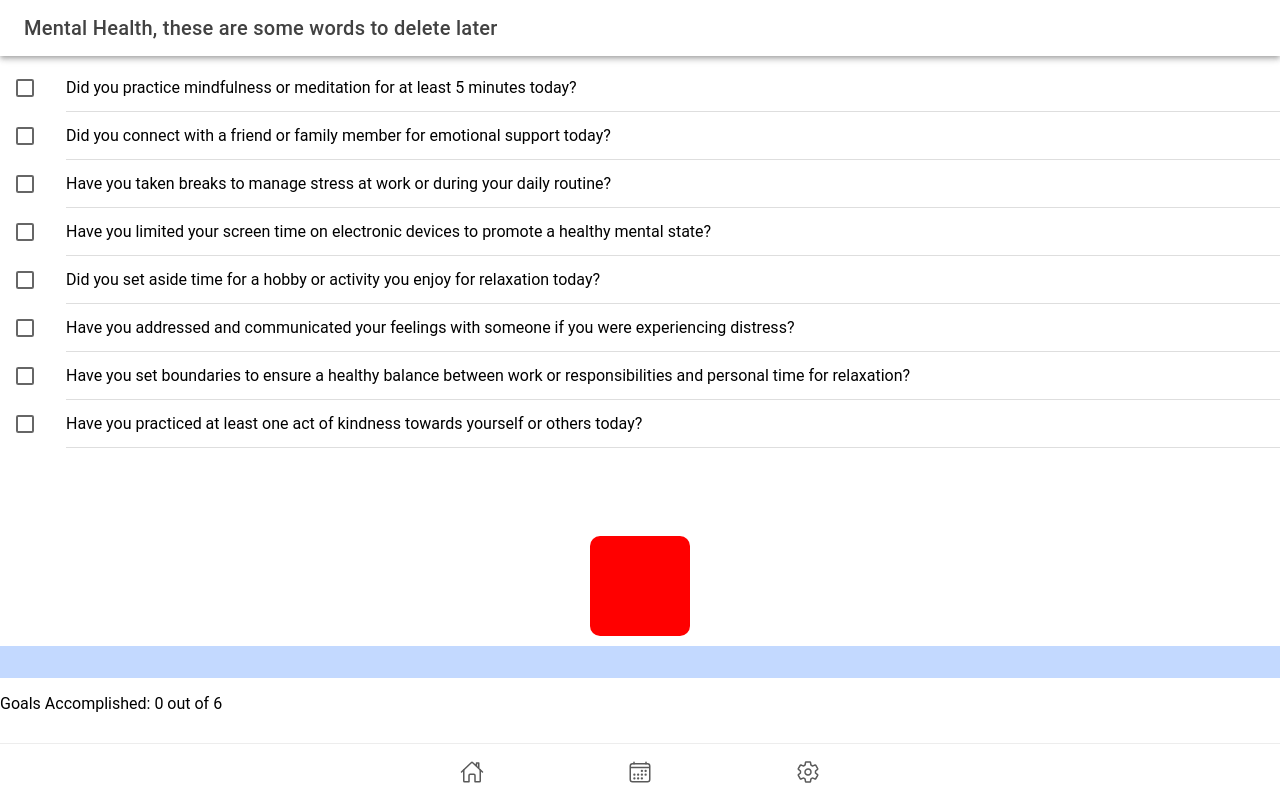
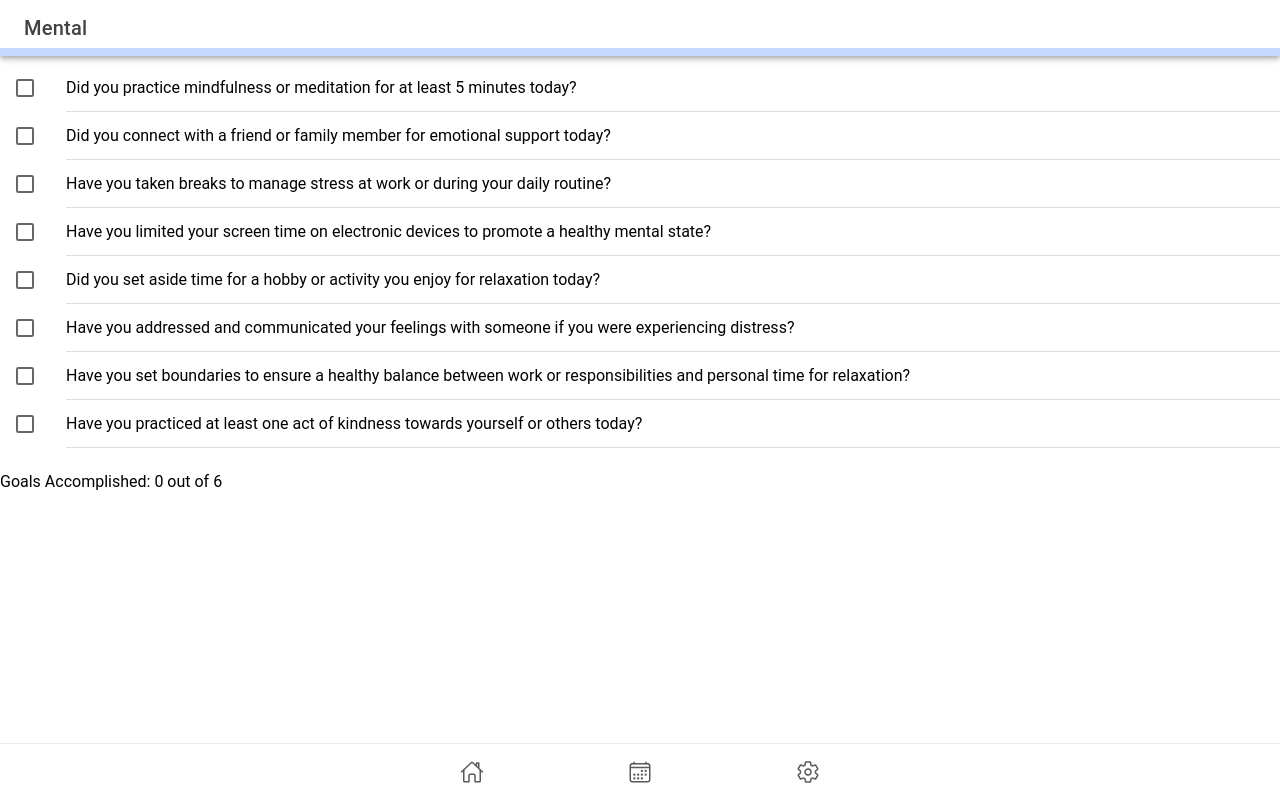
Before and after one commit to Healthy-Habits-project/healthyWatch, a React (Vite) app: page /mentalhealthpage in a window 1280 px wide. Built offline with nearby package versions, Linux system fonts and the light colour scheme.

Commit message:
Update physical, mental, & nutrition with new progress bar design

```diff
--- a/src/pages/MentalHealthPage.tsx
+++ b/src/pages/MentalHealthPage.tsx
@@ -68,8 +68,6 @@ const mentalHealthPage: React.FC = (): React.ReactElement => {
     return Object.values(mentalHealth).filter((value) => value).length;
   };
 
-
-
   // Function to determine the color based on the checkedCount
   const getColorBasedOnCount = () => {
     if (checkedCount <= 0) return '#ff0000';
@@ -85,24 +83,23 @@ const mentalHealthPage: React.FC = (): React.ReactElement => {
 
   const color = getColorBasedOnCount();
 
-  const colorStyles = {
-    width: '100px', // Adjust the width as needed
-    height: '100px', // Adjust the height as needed
-    margin: 'auto', // Center the square horizontally
-    marginTop: '0px', // Adjust the top margin as needed
-    backgroundColor: color, // Apply the color variable dynamically
-    borderRadius: '10px', // Adjust the border-radius as needed for rounded corners
-  };
   return (
     <IonPage>
       <IonHeader>
         <IonToolbar>
-        <IonButtons slot="start">
-          <IonBackButton />
-          </IonButtons>
-          <IonTitle>Mental Health, these are some words to delete later</IonTitle>
+          <IonButtons slot="start"><IonBackButton/></IonButtons>
+          <IonTitle>Mental</IonTitle>
+          <IonProgressBar
+            className={`progress-bar-custom color-${color}`}
+            style={{
+              '--dynamic-progress-color': getColorBasedOnCount(),
+              height: '0.5rem'
+            }}
+            value={calculateCheckedCount() / 8}
+          ></IonProgressBar>
         </IonToolbar>
       </IonHeader>
+
       <IonContent>
         <IonList>
           <IonItem>
@@ -201,31 +198,10 @@ const mentalHealthPage: React.FC = (): React.ReactElement => {
             </IonLabel>
           </IonItem>
 
-
         </IonList>
-      <div className={`color-square color-${color}`} style={{ marginTop: '10px', width: '50px', height: '50px' }} ></div>
-
-<IonProgressBar
-  style={{ height: '10px', marginTop: '10px' }}
-  color={color}
-  value={checkedCount / 8}
-></IonProgressBar>
-
-
-      {/* Dynamic square based on the checked count */}
-      <div style={colorStyles}></div>
-
-      <IonProgressBar
-        className="progress-bar-custom"
-        style={{
-          '--dynamic-progress-color': getColorBasedOnCount(), // This applies the dynamic color
-          height: '2rem',
-          marginTop: '10px',
-        }}
-        value={calculateCheckedCount() / 8}
-      ></IonProgressBar>
-
-<p>Goals Accomplished: {checkedCount} out of {Object.keys(mentalHealth).length - 2}</p>
+        <p>
+          Goals Accomplished: {checkedCount} out of {Object.keys(mentalHealth).length - 2}
+        </p>
       </IonContent>
     </IonPage>
   );
--- a/src/pages/NutritionPage.tsx
+++ b/src/pages/NutritionPage.tsx
@@ -87,6 +87,14 @@ const NutritionPage: React.FC = () => {
             <IonBackButton />
           </IonButtons>
           <IonTitle>Nutrition</IonTitle>
+          <IonProgressBar
+            className={`progress-bar-custom color-${color}`}
+            style={{
+              '--dynamic-progress-color': getColorBasedOnCount(),
+              height: '0.5rem'
+            }}
+            value={calculateCheckedCount() / 4}
+          ></IonProgressBar>
         </IonToolbar>
       </IonHeader>
 
@@ -140,19 +148,6 @@ const NutritionPage: React.FC = () => {
             </IonLabel>
           </IonItem>
         </IonList>
-        <div className={`color-square color-${color}`} style={{ marginTop: '10px', width: '50px', height: '50px' }}></div>
-
-      {/* Dynamic square based on the checked count */}
-      <div style={colorStyles}></div>
-      <IonProgressBar
-        className="progress-bar-custom"
-        style={{
-          '--dynamic-progress-color': getColorBasedOnCount(), // This applies the dynamic color
-          height: '2rem',
-          marginTop: '10px',
-        }}
-        value={calculateCheckedCount() / 4}>
-      </IonProgressBar>
       <p>
         Number of checked checkboxes: {checkedCount}
       </p>
--- a/src/pages/PhysicalHealthPage.tsx
+++ b/src/pages/PhysicalHealthPage.tsx
@@ -81,7 +81,8 @@ const PhysicalPage: React.FC = () => {
           <IonProgressBar
             className={`progress-bar-custom color-${color}`}
             style={{
-              '--dynamic-progress-color': getColorBasedOnCount()
+              '--dynamic-progress-color': getColorBasedOnCount(),
+              height: '0.5rem'
             }}
             value={calculateCheckedCount() / 5}
           ></IonProgressBar>
```
Lines whose indentation alone changed are shown as unchanged.
